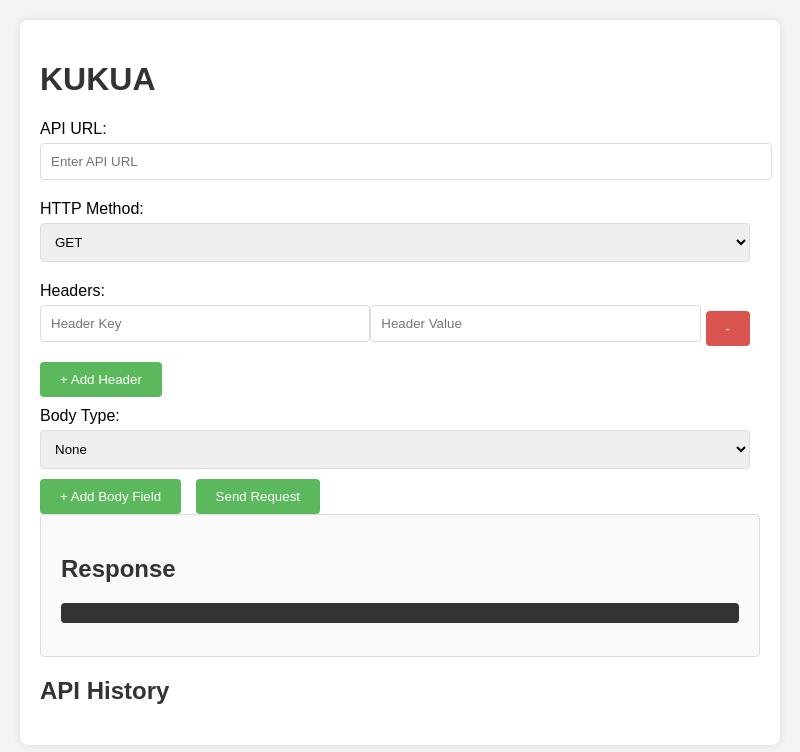
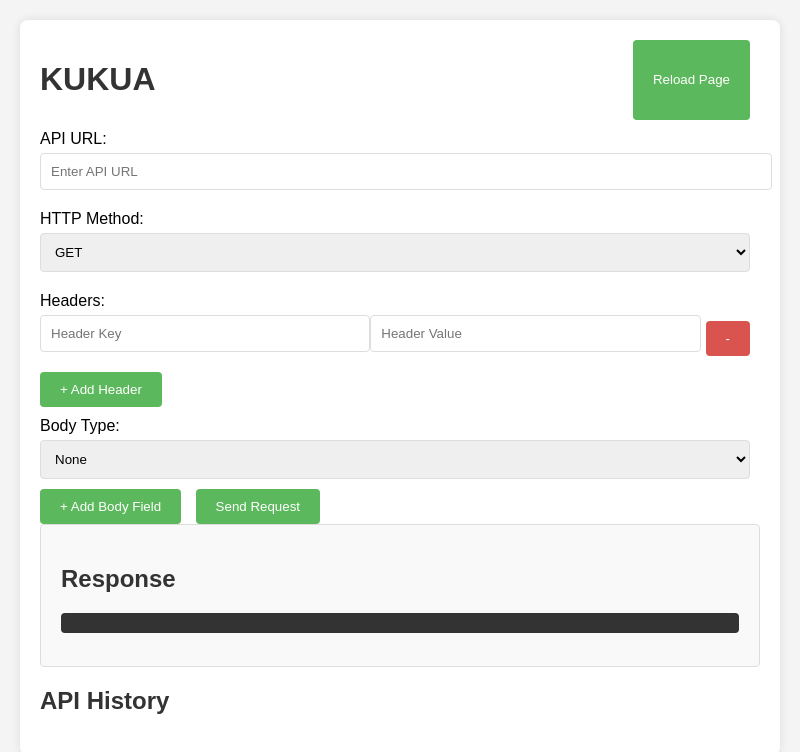
Before and after one commit to Solomon-Danso/kukua, an Electron app: page index.html in a window 800 px wide. Drawn offline with Linux system fonts and the light colour scheme.

Commit message:
Reload Page Feature

```diff
--- a/index.html
+++ b/index.html
@@ -61,7 +61,14 @@
 </head>
 <body>
     <div class="container">
-        <h1>KUKUA</h1>
+        <div style="display: flex; flex-direction: row; justify-content: space-between;">
+
+            <h1>KUKUA</h1>
+
+            <button id="reload-page" onclick="reloadPage()">Reload Page</button>
+
+
+        </div>
 
         <div class="api-section">
             <label for="api-url">API URL:</label>
@@ -124,5 +131,11 @@
     </div>
 
     <script src="script.js"></script>
+    <script>
+        // JavaScript function to reload the page
+        function reloadPage() {
+            location.reload();
+        }
+    </script>
 </body>
 </html>
```
Also changed, not shown: 1 other file.
